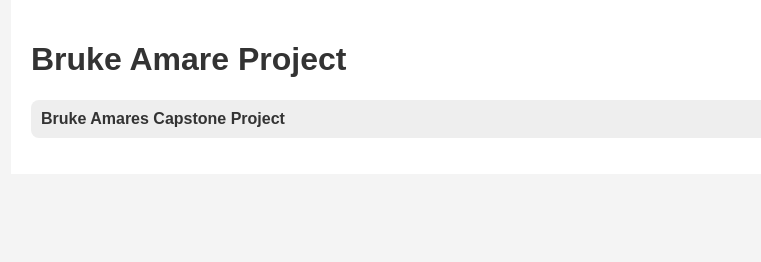
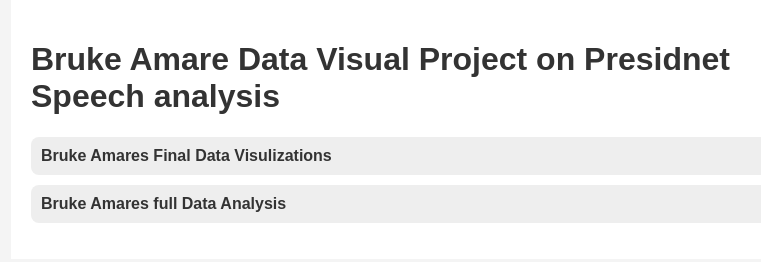
Before and after one commit to brukeamare/DataVis_FinalProject_Presidentspeech_Analysis, a plain HTML site: page index (1).html in a window 1280 px wide. Shown: the whole page, without its empty margins (209-970 px from the left). Drawn offline with Linux system fonts and the light colour scheme.

Commit message:
Update index (1).html

```diff
--- a/index (1).html
+++ b/index (1).html
@@ -42,9 +42,10 @@
 </head>
 <body>
     <div class="container">
-        <h1>Bruke Amare Project</h1>
+        <h1>Bruke Amare Data Visual Project on Presidnet Speech analysis</h1>
         <ul>
-            <li><a href="ML_project.html">Bruke Amares Capstone Project</a></li>
+            <li><a href="ML_project.html">Bruke Amares Final Data Visulizations</a></li>
+            <li><a href="ML_project.html">Bruke Amares full Data Analysis</a></li>
 
         </ul>
     </div>
```
